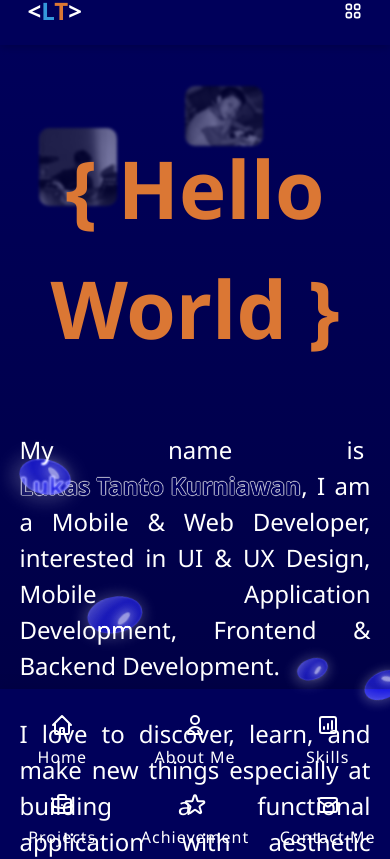
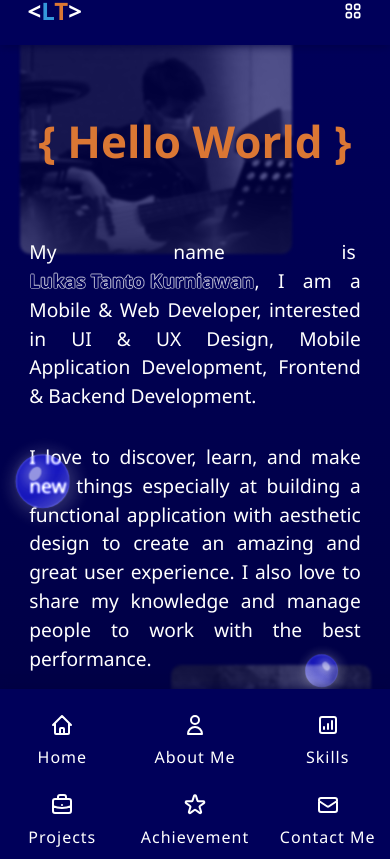
Before and after one commit to lukast2410/My-Portofolio, a Next.js app: page / in a window 390 px wide. Shown: the part 799-1658 px from the top of the page. Built offline with nearby package versions, Linux system fonts and the light colour scheme.

Commit message:
Make About Responsive to phone

```diff
--- a/src/components/about/AboutSection.tsx
+++ b/src/components/about/AboutSection.tsx
@@ -1,13 +1,21 @@
 import styles from '../../../styles/pages/About.module.scss'
 import AOS from 'aos'
-import { useEffect } from 'react'
+import { useEffect, useState } from 'react'
 import { HiOutlineBriefcase } from 'react-icons/hi'
 import { FaBehanceSquare, FaGithubAlt, FaInstagram } from 'react-icons/fa'
 import { AiOutlineLinkedin } from 'react-icons/ai'
 
 export default function AboutSection() {
+	const [offsetY, setOffsetY] = useState(0)
+	const handleScoll = () => setOffsetY(window.scrollY)
+
 	useEffect(() => {
 		AOS.init()
+		window.addEventListener('scroll', handleScoll)
+
+		return () => {
+			window.removeEventListener('scroll', handleScoll)
+		}
 	}, [])
 
 	return (
@@ -24,10 +32,10 @@ export default function AboutSection() {
 			</div>
 
 			<div className={styles.images}>
-				<img src="/assets/me-bass.png" alt="Bass" />
-				<img src="/assets/child-gkj.jpg" alt="GKJ" />
-				<img src="/assets/child.png" alt="Child" />
-				<img src="/assets/core-training.jpg" alt="Core Training" />
+				<img src="/assets/me-bass.png" alt="Bass" style={{ transform: `translateY(${offsetY * 0.15}px)`}}/>
+				<img src="/assets/child-gkj.jpg" alt="GKJ" style={{ transform: `translateY(-${offsetY * 0.15}px)`}}/>
+				{/* <img src="/assets/child.png" alt="Child" /> */}
+				{/* <img src="/assets/core-training.jpg" alt="Core Training" /> */}
 			</div>
 
 			<div className={styles.container}>
--- a/styles/components/DolphinJump.module.scss
+++ b/styles/components/DolphinJump.module.scss
@@ -7,6 +7,7 @@
   background-color: $darkBlue400;
   bottom: -15vw;
   z-index: 1;
+  animation: fadeIn 1s both ease 1;
 
   .dolphinJump{
     width: 20vw;
@@ -25,8 +26,20 @@
   }
 }
 
+@keyframes fadeIn {
+  0% {
+    opacity: 0;
+  }
+  99% {
+    opacity: 0;
+  }
+  100% {
+    opacity: 1;
+  }
+}
+
 @media screen and (max-width: 640px) {
   .dropContainer{
-    bottom: 0;
+    bottom: 5vw;
   }
 }
--- a/styles/components/Header.module.scss
+++ b/styles/components/Header.module.scss
@@ -6,7 +6,7 @@
   background-color: $darkBlue900;
   position: absolute;
   top: 0;
-  z-index: 10;
+  z-index: 50;
 }
 
 .nav {
--- a/styles/pages/About.module.scss
+++ b/styles/pages/About.module.scss
@@ -1,7 +1,6 @@
 @import '../colors';
 
 .aboutSection {
-  margin-top: -1px;
   width: 100%;
   height: 100vh;
   background-image: linear-gradient($darkBlue400, $darkBlue600);
@@ -12,25 +11,26 @@
 }
 
 .images{
+
   img{
     position: absolute;
     z-index: 5;
     opacity: 0.5;
     filter: grayscale(100%) blur(1.5px);
-    transition: .5s all ease;
+    transition: .5s opacity ease;
     border-radius: 10px;
   }
 
   img:nth-child(1){
     left: 10%;
-    top: 10%;
-    width: 20%;
+    top: 1%;
+    width: 20rem;
   }
 
   img:nth-child(2){
     right: 15%;
-    bottom: 5%;
-    width: 15%;
+    bottom: -5%;
+    width: 15rem;
   }
 
   img:nth-child(3){
@@ -177,23 +177,23 @@
   }
 
   .bubble:nth-child(3n - 2){
-    width: 3rem;
-    height: 3rem;
+    width: 50px;
+    height: 50px;
   }
 
   .bubble:nth-child(3n - 1){
-    width: 4.5rem;
-    height: 4.5rem;
+    width: 65px;
+    height: 65px;
   }
 
   .bubble:nth-child(3n){
-    width: 6rem;
-    height: 6rem;
+    width: 95px;
+    height: 95px;
   }
 
   .bubble:nth-child(6n){
-    width: 8.5rem;
-    height: 8.5rem;
+    width: 135px;
+    height: 135px;
   }
 
   .bubble:nth-child(1){
@@ -244,17 +244,54 @@
 @keyframes bubble {
   0%{
     opacity: 0;
-    transform: scale(0) translateY(-100px) translateX(0) rotate(0deg);
+    transform: scale(0) translateY(-100px) translateX(0);
   }
   10%{
     opacity: 1;
-    transform: scale(0) translateY(0) translateX(50%) rotate(20deg);
+    transform: scale(0) translateY(0) translateX(50%);
   }
   80%{
     opacity: 0.9;
   }
   100%{
-    transform: scale(1.5) translateY(-45vh) rotate(135deg) translateX(-25%);
+    transform: scale(1.5) translateY(-45vh) translateX(-25%);
     opacity: 0;
   }
 }
+
+@media screen and (max-width: 640px) {
+  .bubbles .bubble:nth-child(3n - 1){
+    display: none;
+  }
+
+  .images{
+    img{
+      opacity: 0.35;
+    }
+
+    img:nth-child(1){
+      left: 5%;
+      top: -7.5%;
+      width: 17rem;
+    }
+
+    img:nth-child(2){
+      right: 5%;
+      bottom: -15%;
+      width: 12.5rem;
+    }
+  }
+
+  .container{
+    height: 85%;
+    width: 85%;
+
+    h1{
+      font-size: 2.75rem;
+    }
+
+    p{
+      font-size: 1.2rem;
+    }
+  }
+}
--- a/styles/pages/Hero.module.scss
+++ b/styles/pages/Hero.module.scss
@@ -139,7 +139,6 @@
   z-index: 2;
   width: 100%;
   max-height: 100vh;
-  animation: fadeIn 1s ease;
 }
 
 .waveParallax>use {
@@ -418,17 +417,16 @@
   }
 
   .wavyBlue {
-    bottom: 4.5rem;
+    bottom: 6.5rem;
   }
 
   .waveExtend {
     position: absolute;
     bottom: 0;
     z-index: 2;
-    height: 4.5rem;
+    height: 6.5rem;
     width: 100%;
     background-color: $darkBlue400;
-    animation: fadeIn 1s ease;
   }
 
   .scrollDown {
```
